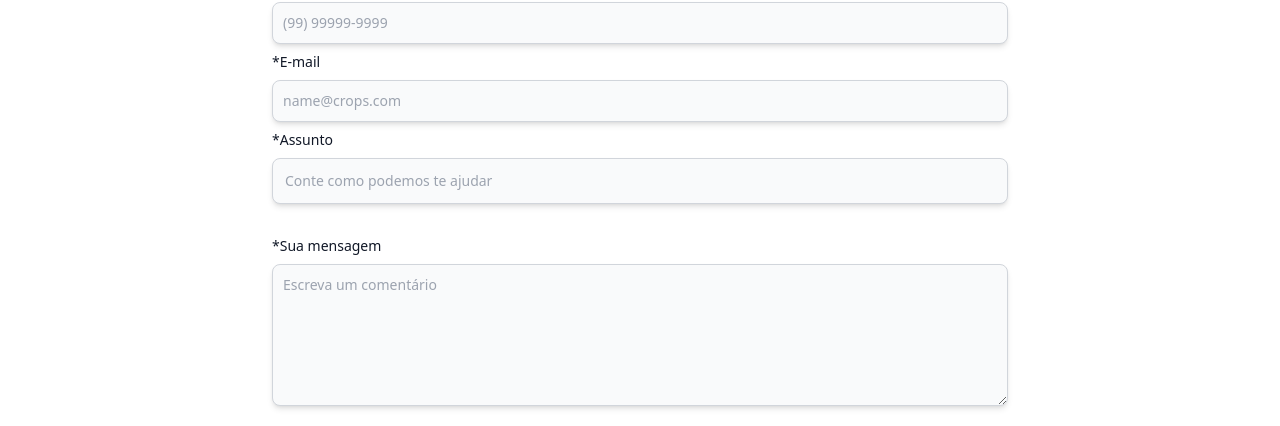
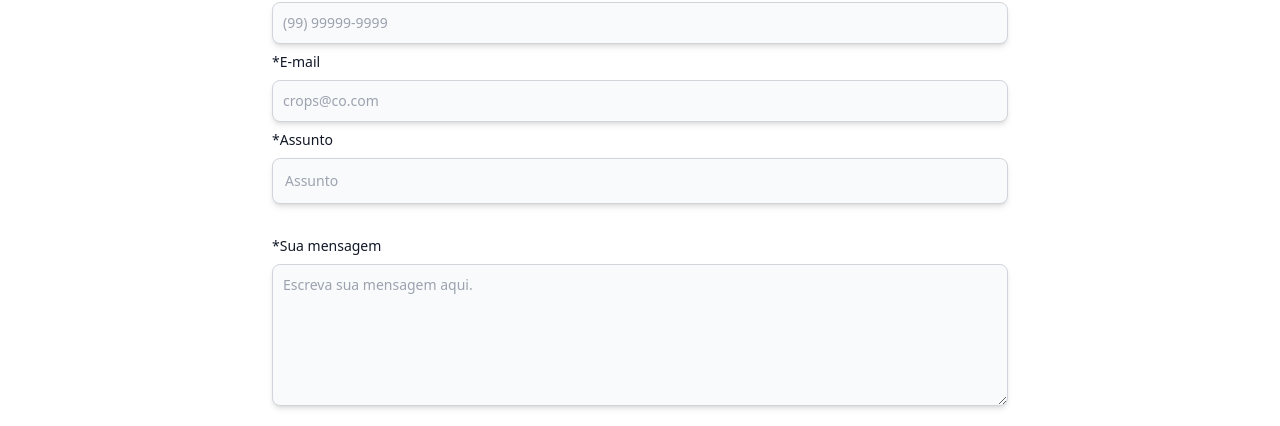
Before and after one commit to RenanSilvaCardoso/PEX-WeAreCrops, a React (Vite) app: page /contact in a window 1280 px wide. Shown: the part 374-800 px from the top of the page. Built offline with nearby package versions, Linux system fonts and the light colour scheme.

Commit message:
enviar email do form

```diff
--- a/package.json
+++ b/package.json
@@ -10,6 +10,7 @@
     "preview": "vite preview"
   },
   "dependencies": {
+    "@emailjs/browser": "^4.3.3",
     "react": "^18.2.0",
     "react-dom": "^18.2.0",
     "react-icons": "^5.2.1",
--- a/src/pages/components/Form.jsx
+++ b/src/pages/components/Form.jsx
@@ -1,30 +1,115 @@
+import { useState } from "react";
+import emailjs from '@emailjs/browser';
+
 export default function Form(){
+    const [name, setName] = useState("");
+    const [lastname, setLastname] = useState("");
+    const [phone, setPhone] = useState("");
+    const [email, setEmail] = useState("");
+    const [subject, setSubject] = useState("");
+    const [message, setMessage] = useState("");
+
+    const templateParams = {
+        from_name: name,
+        lastname: lastname,
+        phone: phone,
+        email: email,
+        subject: subject,
+        message: message
+    }
+
+    function sendEmail(e){
+        e.preventDefault();
+
+        if(name === "" || lastname === "" || phone === "" || email === "" || subject === "" || message === ""){
+            alert('Preencha todos os campos.');
+            return;
+        }
+
+        emailjs.send('service_atfnc7l', 'template_cfd4myo', templateParams, 'Aid8TpzWgL5JmqlHL')
+        .then((res) => {
+            console.log('E-mail enviado!', res.status, res.text)
+            setName(""),
+            setLastname(""),
+            setPhone(""),
+            setEmail(""),
+            setSubject(""),
+            setMessage("")
+        }, (err) => {
+            console.log('ERRO ', err)
+        })
+    }
+
     return(
-        <form class="space-y-8">
+        <form class="space-y-8" onSubmit={sendEmail}>
                 <div class="space-y-2">
                     <p class="text-xs">*Campos Obrigatórios</p>
 
                     <label for="name" class="block mb-2 text-sm font-medium text-gray-900 dark:text-gray-300">*Nome</label>
-                    <input type="text" id="name" class="shadow-md bg-gray-50 border border-gray-300 text-gray-900 text-sm rounded-lg focus:ring-primary block w-full p-2.5" placeholder="Nome" required />
+                    <input
+                        type="text"
+                        id="name"
+                        class="shadow-md bg-gray-50 border border-gray-300 text-gray-900 text-sm rounded-lg focus:ring-primary block w-full p-2.5"
+                        value={name}
+                        onChange={(e) => setName(e.target.value)}
+                        required
+                        placeholder="Nome"/>
+
 
                     <label for="lastname" class="block mb-2 text-sm font-medium text-gray-900 dark:text-gray-300">*Sobrenome</label>
-                    <input type="text" id="lastname" class="shadow-md bg-gray-50 border border-gray-300 text-gray-900 text-sm rounded-lg focus:ring-primary block w-full p-2.5" placeholder="Sobrenome" required />
+                    <input
+                        type="text"
+                        id="lastname"
+                        class="shadow-md bg-gray-50 border border-gray-300 text-gray-900 text-sm rounded-lg focus:ring-primary block w-full p-2.5"
+                        value={lastname}
+                        onChange={(e) => setLastname(e.target.value)}
+                        required
+                        placeholder="Sobrenome"/>
 
                     <label for="phone" class="block mb-2 text-sm font-medium text-gray-900 dark:text-gray-300">*Telefone</label>
-                    <input type="text" id="phone" class="shadow-md bg-gray-50 border border-gray-300 text-gray-900 text-sm rounded-lg focus:ring-primary block w-full p-2.5" placeholder="(99) 99999-9999" pattern="(\([0-9]{2}\))\s([9]{1})?([0-9]{4})-([0-9]{4})" required />
+                    <input
+                        type="text"
+                        id="phone"
+                        class="shadow-md bg-gray-50 border border-gray-300 text-gray-900 text-sm rounded-lg focus:ring-primary block w-full p-2.5"
+                        value={phone}
+                        onChange={(e) => setPhone( e.target.value)}
+                        pattern="(\([0-9]{2}\))\s([9]{1})?([0-9]{4})-([0-9]{4})"
+                        required
+                        placeholder="(99) 99999-9999"/>
 
                     <label for="email" class="block mb-2 text-sm font-medium text-gray-900 dark:text-gray-300">*E-mail</label>
-                    <input type="email" id="email" class="shadow-md bg-gray-50 border border-gray-300 text-gray-900 text-sm rounded-lg focus:ring-primary block w-full p-2.5" placeholder="name@crops.com" required />
+                    <input
+                        type="email"
+                        id="email"
+                        class="shadow-md bg-gray-50 border border-gray-300 text-gray-900 text-sm rounded-lg focus:ring-primary block w-full p-2.5"
+                        value={email}
+                        onChange={(e) => setEmail(e.target.value)}
+                        required
+                        placeholder="crops@co.com"/>
 
                     <label for="subject" class="block mb-2 text-sm font-medium text-gray-900 dark:text-gray-300">*Assunto</label>
-                    <input type="text" id="subject" class="block p-3 w-full text-sm text-gray-900 bg-gray-50 rounded-lg border border-gray-300 shadow-md focus:ring-primary" placeholder="Conte como podemos te ajudar" required />
+                    <input
+                        type="text"
+                        id="subject"
+                        class="block p-3 w-full text-sm text-gray-900 bg-gray-50 rounded-lg border border-gray-300 shadow-md focus:ring-primary"
+                        value={subject}
+                        onChange={(e) => setSubject(e.target.value)}
+                        required
+                        placeholder="Assunto"/>
                 </div>
                 <div class="sm:col-span-2">
                     <label for="message" class="block mb-2 text-sm font-medium text-gray-900 dark:text-gray-400">*Sua mensagem</label>
-                    <textarea id="message" rows="6" class="block p-2.5 w-full text-sm text-gray-900 bg-gray-50 rounded-lg shadow-md border border-gray-300 focus:ring-primary" placeholder="Escreva um comentário" required></textarea>
+                    <textarea
+                        id="message"
+                        rows="6"
+                        class="block p-2.5 w-full text-sm text-gray-900 bg-gray-50 rounded-lg shadow-md border border-gray-300 focus:ring-primary"
+                        value={message}
+                        onChange={(e) => setMessage(e.target.value)}
+                        required
+                        placeholder="Escreva sua mensagem aqui."></textarea>
                 </div>
                 <div class="px-4 mx-auto max-w-screen-md text-center">
-                    <button type="submit" class="py-3 px-5 text-sm font-medium text-center text-white rounded-lg bg-primary sm:w-fit hover:bg-primary-800 focus:ring-4 focus:outline-none">Enviar mensagem</button>
+                    <button type="submit" class="py-3 px-5 text-sm font-medium text-center text-white rounded-lg bg-primary sm:w-fit hover:bg-primary-800 focus:outline-none">Enviar mensagem</button>
                 </div>
             </form>
     )
```
Also changed, not shown: 1 other file (tests, documents, lock files or other folders).
